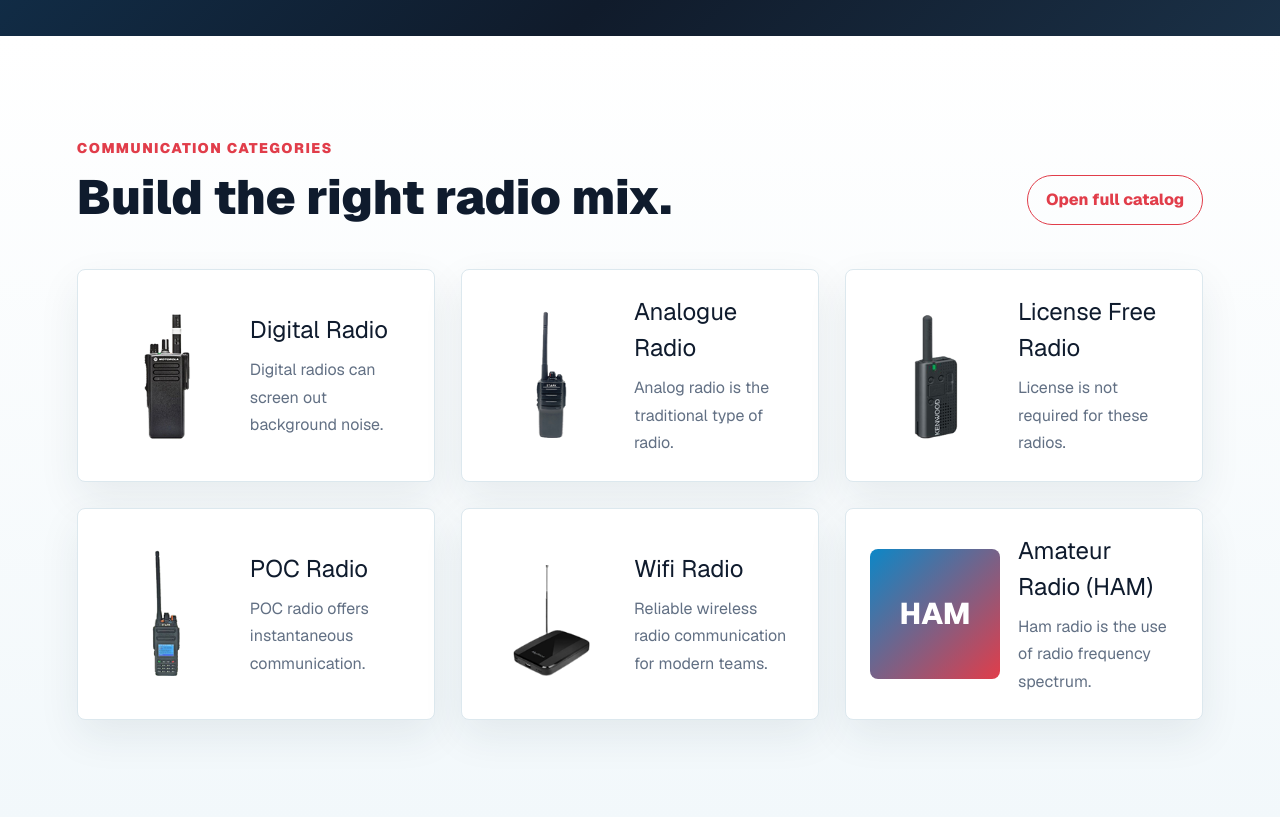
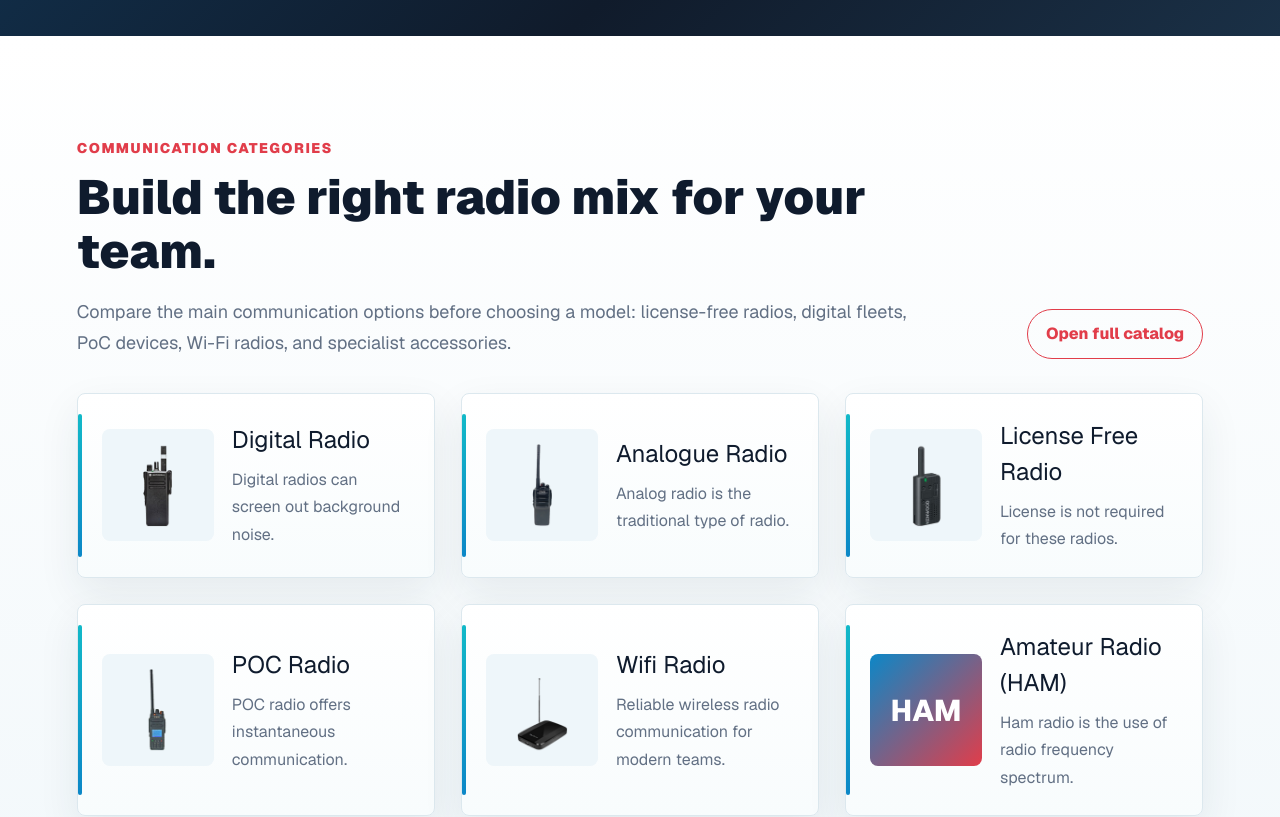
Before and after one commit to rajatprat/electrosonic, a Next.js app: page / in a window 1280 px wide. Shown: the part 2160-2977 px from the top of the page. Built offline with nearby package versions, Linux system fonts and the light colour scheme; no server answers.

Commit message:
Improve communication categories section

```diff
--- a/app/globals.css
+++ b/app/globals.css
@@ -388,21 +388,57 @@ footer button {
   display: grid;
   gap: 26px;
   grid-template-columns: repeat(3, minmax(0, 1fr));
-  margin-top: 44px;
+  margin-top: 34px;
+}
+
+.product-showcase-head {
+  align-items: end;
+  display: grid;
+  gap: 28px;
+  grid-template-columns: minmax(0, 1fr) auto;
+}
+
+.product-showcase-head h2 {
+  max-width: 840px;
+}
+
+.product-showcase-head p:not(.eyebrow) {
+  color: var(--muted);
+  font-size: 18px;
+  line-height: 1.72;
+  margin-top: 18px;
+  max-width: 850px;
+}
+
+.product-showcase-head .outline-button {
+  white-space: nowrap;
 }
 
 .product-card {
   align-items: center;
-  background: var(--panel);
+  background:
+    linear-gradient(180deg, #ffffff 0%, #f8fcfd 100%);
   border: 1px solid var(--line);
   border-radius: 8px;
   box-shadow: 0 16px 42px rgba(31, 47, 70, 0.08);
   display: grid;
   gap: 18px;
-  grid-template-columns: 130px 1fr;
-  min-height: 190px;
+  grid-template-columns: 112px 1fr;
+  min-height: 176px;
   padding: 24px;
+  position: relative;
   transition: transform 180ms ease, box-shadow 180ms ease, border-color 180ms ease;
+}
+
+.product-card::after {
+  background: linear-gradient(180deg, var(--teal), var(--blue));
+  border-radius: 999px;
+  content: "";
+  height: calc(100% - 40px);
+  left: 0;
+  position: absolute;
+  top: 20px;
+  width: 4px;
 }
 
 .product-card:hover,
@@ -414,9 +450,12 @@ footer button {
 }
 
 .product-card img {
-  height: 130px;
+  background: #eef6fa;
+  border-radius: 8px;
+  height: 112px;
   object-fit: contain;
-  width: 130px;
+  padding: 14px;
+  width: 112px;
 }
 
 .product-fallback {
@@ -427,10 +466,10 @@ footer button {
   display: flex;
   font-size: 30px;
   font-weight: 800;
-  height: 130px;
+  height: 112px;
   justify-content: center;
   letter-spacing: 0;
-  width: 130px;
+  width: 112px;
 }
 
 .product-card h3 {
@@ -1518,6 +1557,7 @@ footer p {
   .shop,
   .catalog-grid,
   .blog-grid,
+  .product-showcase-head,
   .brands-head,
   .brand-panel,
   .dark-form,
@@ -1582,6 +1622,14 @@ footer p {
     text-align: center;
   }
 
+  .product-card::after {
+    height: 4px;
+    left: 20px;
+    right: 20px;
+    top: 0;
+    width: auto;
+  }
+
   .product-card img {
     margin: 0 auto;
   }
--- a/app/page.tsx
+++ b/app/page.tsx
@@ -101,10 +101,14 @@ export default async function Home() {
       </section>
 
       <section className="section product-showcase">
-        <div className="section-heading-row">
+        <div className="product-showcase-head">
           <div>
             <p className="eyebrow">Communication categories</p>
-            <h2>Build the right radio mix.</h2>
+            <h2>Build the right radio mix for your team.</h2>
+            <p>
+              Compare the main communication options before choosing a model: license-free radios, digital fleets,
+              PoC devices, Wi-Fi radios, and specialist accessories.
+            </p>
           </div>
           <a className="outline-button" href="/products/">Open full catalog</a>
         </div>
```
